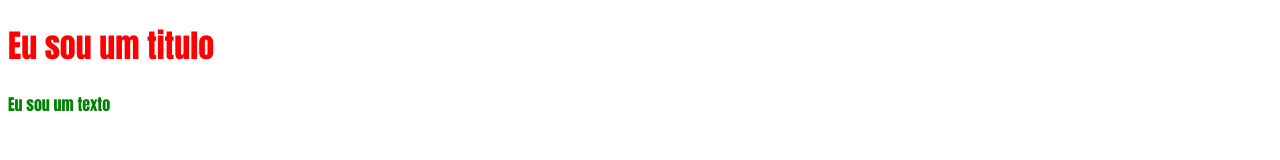
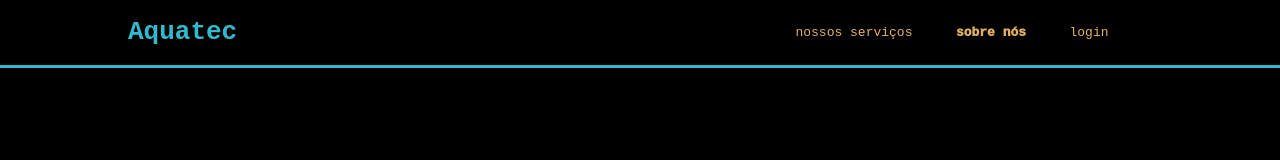
Before and after one commit to matheusn4k4/teste_cria-o_repositorio, a plain HTML site: page index.html in a window 1280 px wide. Drawn offline with Linux system fonts and the light colour scheme.

Commit message:
criação de headerno html

```diff
--- a/estilo.css
+++ b/estilo.css
@@ -1,10 +1,36 @@
-.class1{
-    color: red;
-    font-weight: 800px;
-    font-family: Impact, Haettenschweiler, 'Arial Narrow Bold', sans-serif;
+.header{
+    color: #32b9cd;
+    border-bottom: 3px solid #32b9cd;
+
 }
-.class2{
-    color: green;
-    font-weight: 800px;
-    font-family: Impact, Haettenschweiler, 'Arial Narrow Bold', sans-serif;
+
+
+
+body{
+    margin: 0;
+    background-color: black;
+    font-family: monospace;
 }
+
+.conteiner{
+    width: 80%;
+    margin: auto;
+}
+
+.header .conteiner{
+    display: flex;
+    justify-content: space-between;
+}
+
+.nav_bar{
+    display: flex;
+    list-style: none;
+    justify-content: space-evenly;
+    width: 400px;
+    align-items: center;
+    color: #e3b062
+}
+
+.agora{
+    font-weight: 1000;
+}
--- a/index.html
+++ b/index.html
@@ -5,15 +5,24 @@
     <meta charset="UTF-8">
     <meta http-equiv="X-UA-Compatible" content="IE=edge">
     <meta name="viewport" content="width=device-width, initial-scale=1.0">
-    <title>Projeto PI</title>
+    <title>Aquatec</title>
     <link rel="stylesheet" href="estilo.css">
 </head>
 
 <body>
+    <div class="header">
+        <div class="conteiner">
+            <h1>
+                Aquatec
+            </h1>
 
-    <h1 class="class1">Eu sou um titulo</h1>
-    <p class="class2">Eu sou um texto</p>
-
+            <ul class="nav_bar">
+                <li>nossos serviços</li>
+                <li class="agora">sobre nós</li>
+                <li>login</li>
+            </ul>
+        </div>
+    </div>
 </body>
 
 </html>
```
